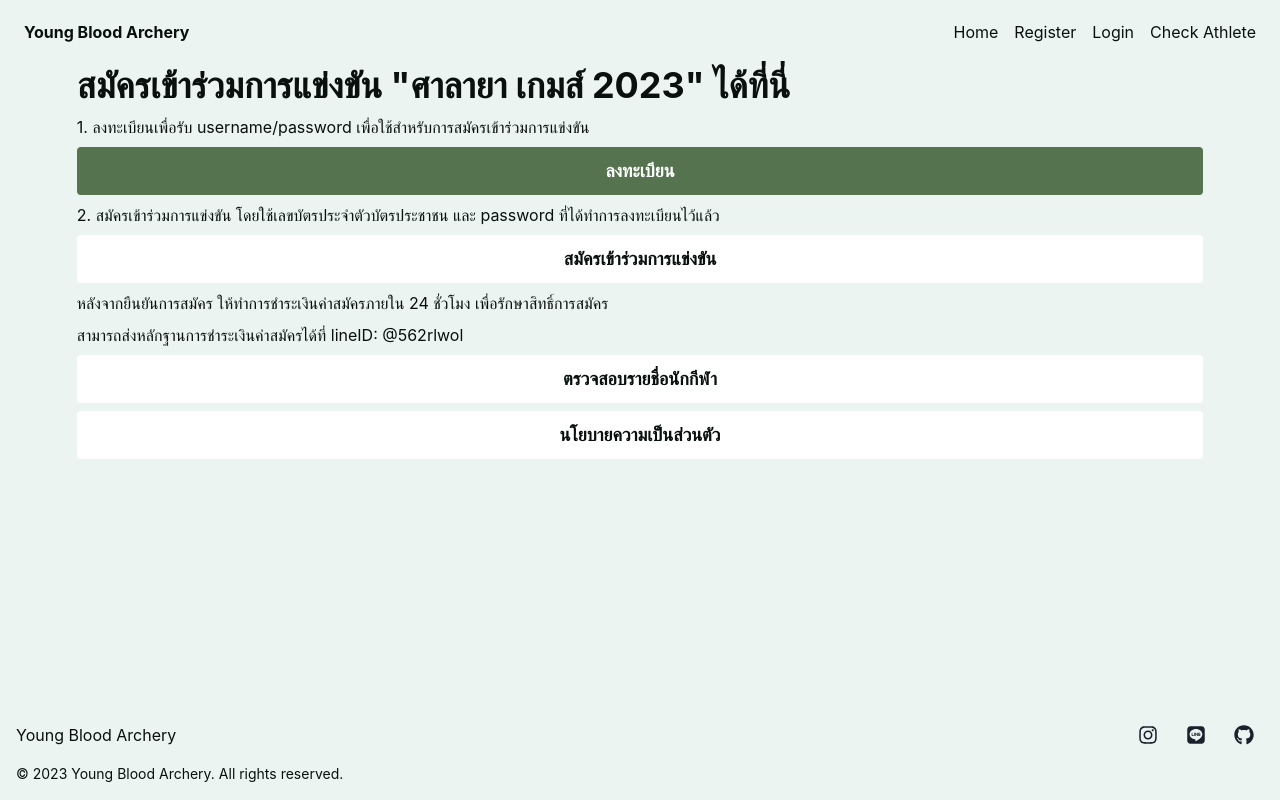
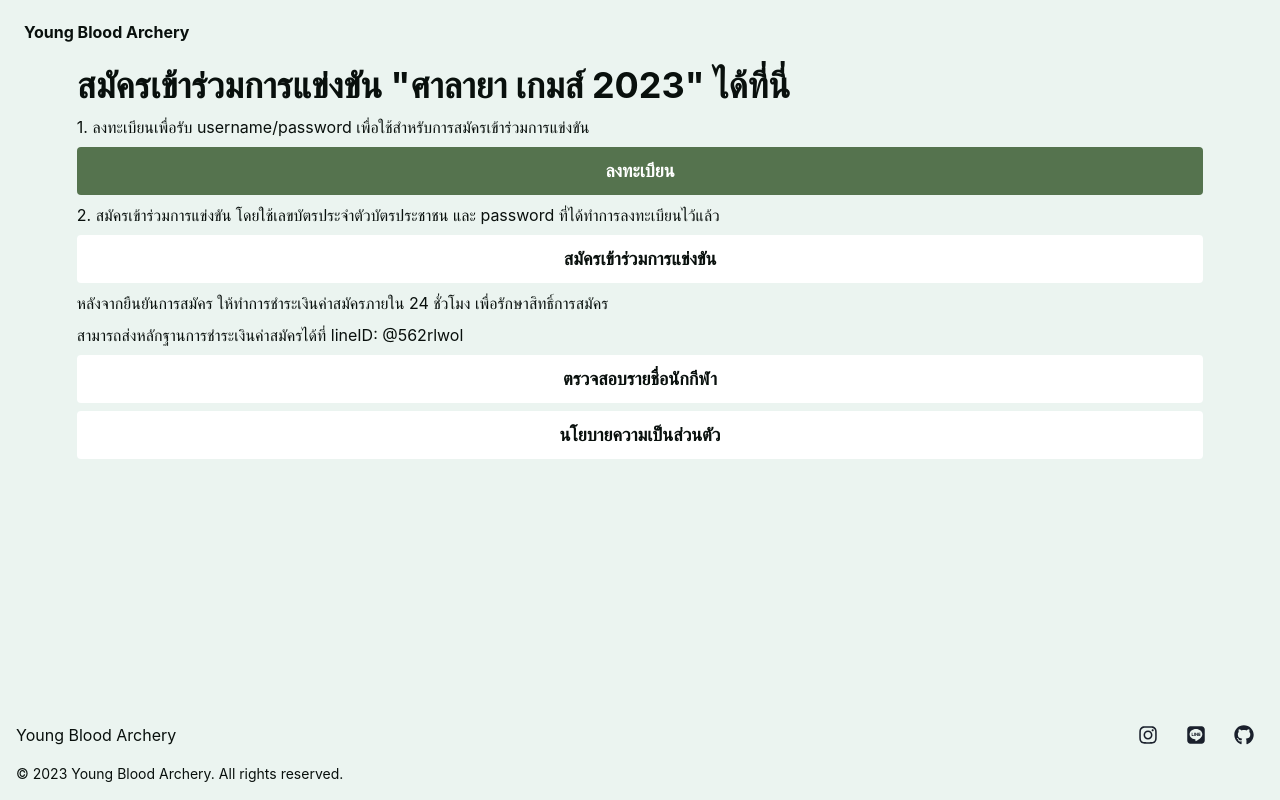
Before and after one commit to borwornpob/archery-registration, a React (Vite) app: page / in a window 1280 px wide. Built offline with nearby package versions, Linux system fonts and the light colour scheme.

Commit message:
temp close all button

```diff
--- a/src/helper/routes.js
+++ b/src/helper/routes.js
@@ -1,23 +1,23 @@
-const pages = [
-    {
-        name: "Home",
-        path: "/",
-    },
-    {
-        name: "Register",
-        path: "/register",
-    },
-    {
-        name: "Login",
-        path: "/login",
-    },
-    {
-        name: "Check Athlete",
-        path: "/athletecheck",
-    },
-];
+//const pages = [
+//    {
+//        name: "Home",
+//        path: "/",
+//    },
+//    {
+//        name: "Register",
+//        path: "/register",
+//    },
+//    {
+//        name: "Login",
+//        path: "/login",
+//    },
+//    {
+//        name: "Check Athlete",
+//        path: "/athletecheck",
+//    },
+//];
 
-//const pages = [];
+const pages = [];
 
 //export this array
 export default pages;
--- a/src/routes/Home.jsx
+++ b/src/routes/Home.jsx
@@ -42,6 +42,7 @@ export default function Home() {
                     size="lg"
                     variant="primary"
                     width={width}
+                    disabled
                     onClick={() => {
                         navigate("/register");
                     }}
@@ -56,6 +57,7 @@ export default function Home() {
                     size="lg"
                     variant="secondary"
                     width={width}
+                    disabled
                     onClick={() => {
                         navigate("/login");
                     }}
@@ -74,6 +76,7 @@ export default function Home() {
                     size="lg"
                     variant="secondary"
                     width={width}
+                    disabled
                     onClick={() => {
                         navigate("/athletecheck");
                     }}
```
